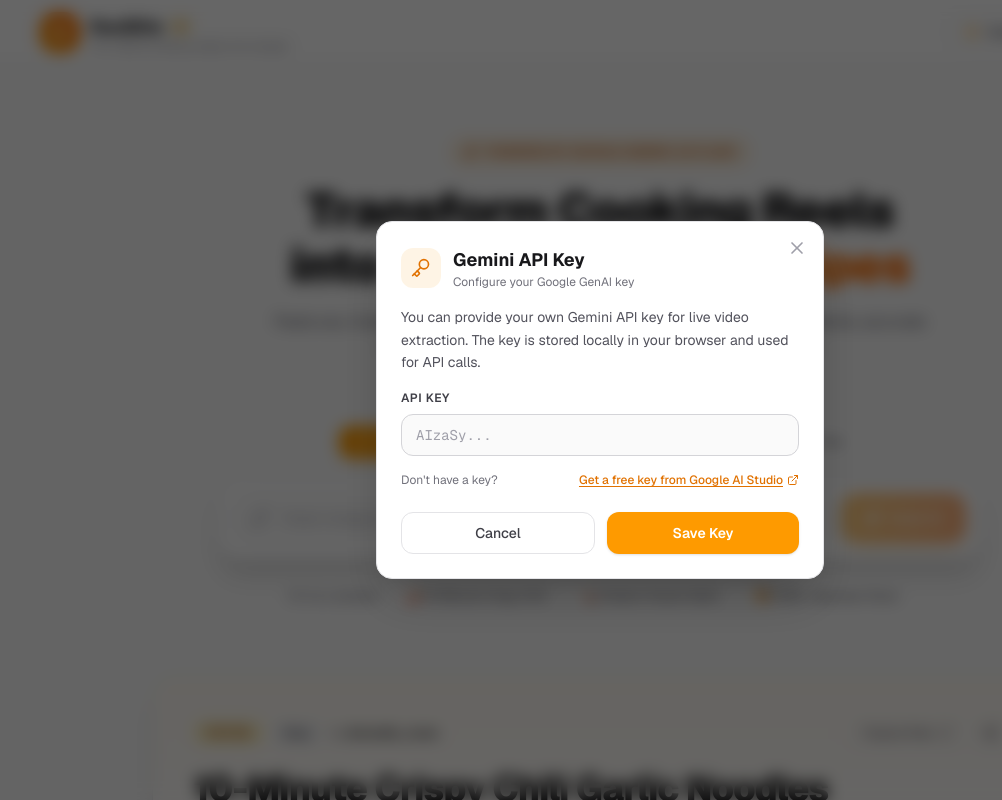
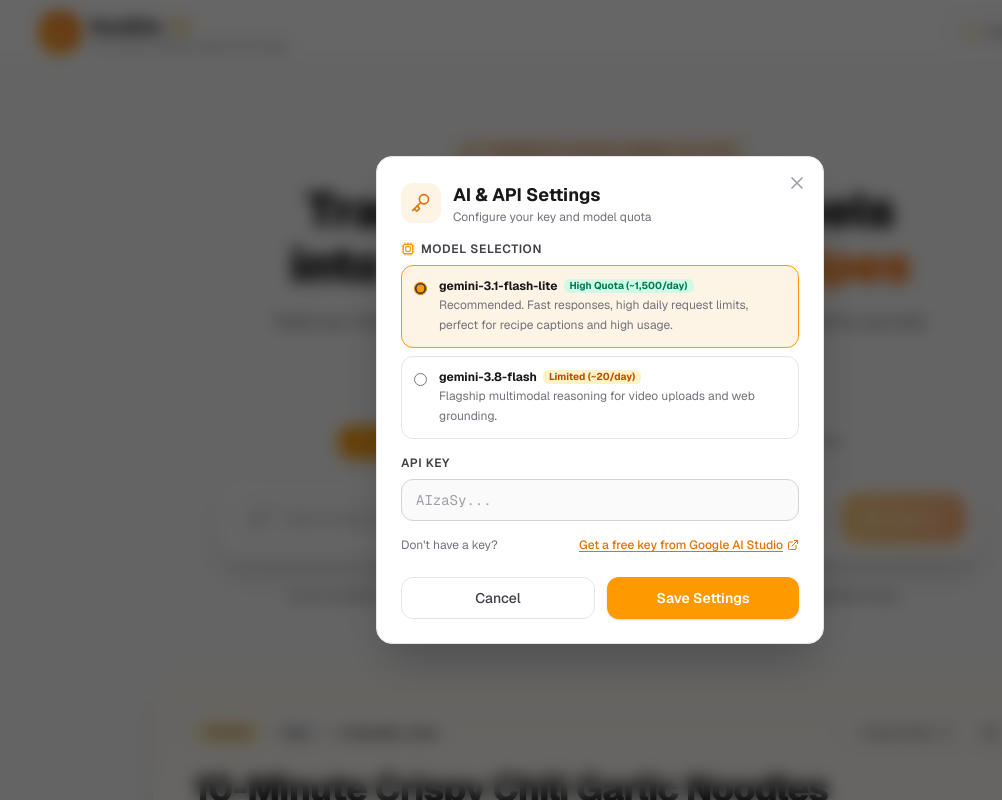
Before and after one commit to bhavesh2k/recipe-summary, a Next.js app: page / in a window 1280 px wide. Both pictures are taken after a click on the button "API Key". Shown: the top 800 px of the page, without its empty margins (40-1042 px from the left). Built offline with nearby package versions, Linux system fonts and the light colour scheme.

Commit message:
feat: default to gemini-3.1-flash-lite and add model selection for high quota

```diff
--- a/src/app/api/extract-recipe/route.ts
+++ b/src/app/api/extract-recipe/route.ts
@@ -7,6 +7,7 @@
     const body = await req.json();
     const { url, rawText, mediaBase64, mediaMimeType } = body;
     const customApiKey = req.headers.get('x-gemini-api-key') || undefined;
+    const requestedModel = req.headers.get('x-gemini-model') || undefined;
 
     if (!url && !rawText && !mediaBase64) {
       return NextResponse.json(
@@ -27,6 +28,7 @@
       mediaMimeType,
       metadata,
       customApiKey,
+      model: requestedModel,
     });
 
     return NextResponse.json({ success: true, recipe });
--- a/src/components/ApiKeyModal.tsx
+++ b/src/components/ApiKeyModal.tsx
@@ -1,7 +1,7 @@
 'use client';
 
 import React, { useState } from 'react';
-import { Key, ExternalLink, X, Check } from 'lucide-react';
+import { Key, ExternalLink, X, Check, Cpu } from 'lucide-react';
 
 interface ApiKeyModalProps {
   isOpen: boolean;
@@ -12,6 +12,11 @@
 export function ApiKeyModal({ isOpen, onClose, onSaved }: ApiKeyModalProps) {
   const [apiKey, setApiKey] = useState(() =>
     typeof window !== 'undefined' ? localStorage.getItem('gemini_api_key') || '' : ''
+  );
+  const [model, setModel] = useState(() =>
+    typeof window !== 'undefined'
+      ? localStorage.getItem('gemini_model') || 'gemini-3.1-flash-lite'
+      : 'gemini-3.1-flash-lite'
   );
   const [saved, setSaved] = useState(false);
 
@@ -24,6 +29,7 @@
       } else {
         localStorage.removeItem('gemini_api_key');
       }
+      localStorage.setItem('gemini_model', model);
       setSaved(true);
       setTimeout(() => {
         setSaved(false);
@@ -49,15 +55,76 @@
             <Key className="w-5 h-5" />
           </div>
           <div>
-            <h2 className="text-lg font-bold text-zinc-900 dark:text-zinc-100">Gemini API Key</h2>
-            <p className="text-xs text-zinc-500">Configure your Google GenAI key</p>
+            <h2 className="text-lg font-bold text-zinc-900 dark:text-zinc-100">AI &amp; API Settings</h2>
+            <p className="text-xs text-zinc-500">Configure your key and model quota</p>
           </div>
         </div>
 
-        <p className="text-sm text-zinc-600 dark:text-zinc-400 mb-4 leading-relaxed">
-          You can provide your own Gemini API key for live video extraction. The key is stored locally in your browser and used for API calls.
-        </p>
+        {/* Model Selector */}
+        <div className="mb-4">
+          <label className="block text-xs font-semibold text-zinc-700 dark:text-zinc-300 uppercase tracking-wider mb-2 flex items-center gap-1.5">
+            <Cpu className="w-3.5 h-3.5 text-amber-500" /> Model Selection
+          </label>
+          <div className="space-y-2">
+            <label
+              className={`flex items-start gap-3 p-3 rounded-xl border cursor-pointer transition-all ${
+                model === 'gemini-3.1-flash-lite'
+                  ? 'bg-amber-500/10 border-amber-500 text-zinc-900 dark:text-zinc-100'
+                  : 'border-zinc-200 dark:border-zinc-700 hover:bg-zinc-50 dark:hover:bg-zinc-800/40 text-zinc-600 dark:text-zinc-400'
+              }`}
+            >
+              <input
+                type="radio"
+                name="model"
+                value="gemini-3.1-flash-lite"
+                checked={model === 'gemini-3.1-flash-lite'}
+                onChange={(e) => setModel(e.target.value)}
+                className="mt-1 accent-amber-500"
+              />
+              <div className="text-xs">
+                <div className="font-bold text-zinc-900 dark:text-zinc-100 flex items-center gap-1.5">
+                  gemini-3.1-flash-lite
+                  <span className="px-1.5 py-0.2 rounded-md bg-emerald-100 dark:bg-emerald-950/60 text-emerald-700 dark:text-emerald-300 text-[10px] font-bold">
+                    High Quota (~1,500/day)
+                  </span>
+                </div>
+                <p className="text-zinc-500 mt-0.5 leading-relaxed">
+                  Recommended. Fast responses, high daily request limits, perfect for recipe captions and high usage.
+                </p>
+              </div>
+            </label>
 
+            <label
+              className={`flex items-start gap-3 p-3 rounded-xl border cursor-pointer transition-all ${
+                model === 'gemini-3.8-flash'
+                  ? 'bg-amber-500/10 border-amber-500 text-zinc-900 dark:text-zinc-100'
+                  : 'border-zinc-200 dark:border-zinc-700 hover:bg-zinc-50 dark:hover:bg-zinc-800/40 text-zinc-600 dark:text-zinc-400'
+              }`}
+            >
+              <input
+                type="radio"
+                name="model"
+                value="gemini-3.8-flash"
+                checked={model === 'gemini-3.8-flash'}
+                onChange={(e) => setModel(e.target.value)}
+                className="mt-1 accent-amber-500"
+              />
+              <div className="text-xs">
+                <div className="font-bold text-zinc-900 dark:text-zinc-100 flex items-center gap-1.5">
+                  gemini-3.8-flash
+                  <span className="px-1.5 py-0.2 rounded-md bg-amber-100 dark:bg-amber-950/60 text-amber-700 dark:text-amber-300 text-[10px] font-bold">
+                    Limited (~20/day)
+                  </span>
+                </div>
+                <p className="text-zinc-500 mt-0.5 leading-relaxed">
+                  Flagship multimodal reasoning for video uploads and web grounding.
+                </p>
+              </div>
+            </label>
+          </div>
+        </div>
+
+        {/* API Key Input */}
         <div className="mb-4">
           <label className="block text-xs font-semibold text-zinc-700 dark:text-zinc-300 uppercase tracking-wider mb-2">
             API Key
@@ -102,7 +169,7 @@
                 <Check className="w-4 h-4" /> Saved!
               </>
             ) : (
-              'Save Key'
+              'Save Settings'
             )}
           </button>
         </div>
--- a/src/components/RecipeInput.tsx
+++ b/src/components/RecipeInput.tsx
@@ -102,6 +102,10 @@
         typeof window !== 'undefined'
           ? localStorage.getItem('gemini_api_key') || undefined
           : undefined;
+      const customModel =
+        typeof window !== 'undefined'
+          ? localStorage.getItem('gemini_model') || 'gemini-3.1-flash-lite'
+          : 'gemini-3.1-flash-lite';
 
       const timer1 = setTimeout(() => {
         setLoadingStep('Analyzing video frames, voiceover, and text overlays...');
@@ -116,6 +120,7 @@
         headers: {
           'Content-Type': 'application/json',
           ...(customApiKey ? { 'x-gemini-api-key': customApiKey } : {}),
+          'x-gemini-model': customModel,
         },
         body: JSON.stringify({
           url: mode === 'url' ? url.trim() : undefined,
--- a/src/lib/gemini.ts
+++ b/src/lib/gemini.ts
@@ -94,10 +94,12 @@
   mediaMimeType?: string;
   metadata?: MediaMetadata;
   customApiKey?: string;
+  model?: string;
 }
 
 export async function extractRecipeWithGemini(params: ExtractParams): Promise<Recipe> {
   const apiKey = params.customApiKey || process.env.GEMINI_API_KEY || process.env.GOOGLE_API_KEY;
+  const selectedModel = params.model || process.env.GEMINI_MODEL || 'gemini-3.1-flash-lite';
 
   if (!apiKey) {
     throw new Error('MISSING_API_KEY: Please provide a Gemini API key in your environment (.env.local) or via the Settings button.');
@@ -170,7 +172,7 @@
 
   try {
     const interaction = await ai.interactions.create({
-      model: 'gemini-3.8-flash',
+      model: selectedModel,
       system_instruction: systemInstruction,
       // eslint-disable-next-line @typescript-eslint/no-explicit-any
       input: inputParts as any,
```
